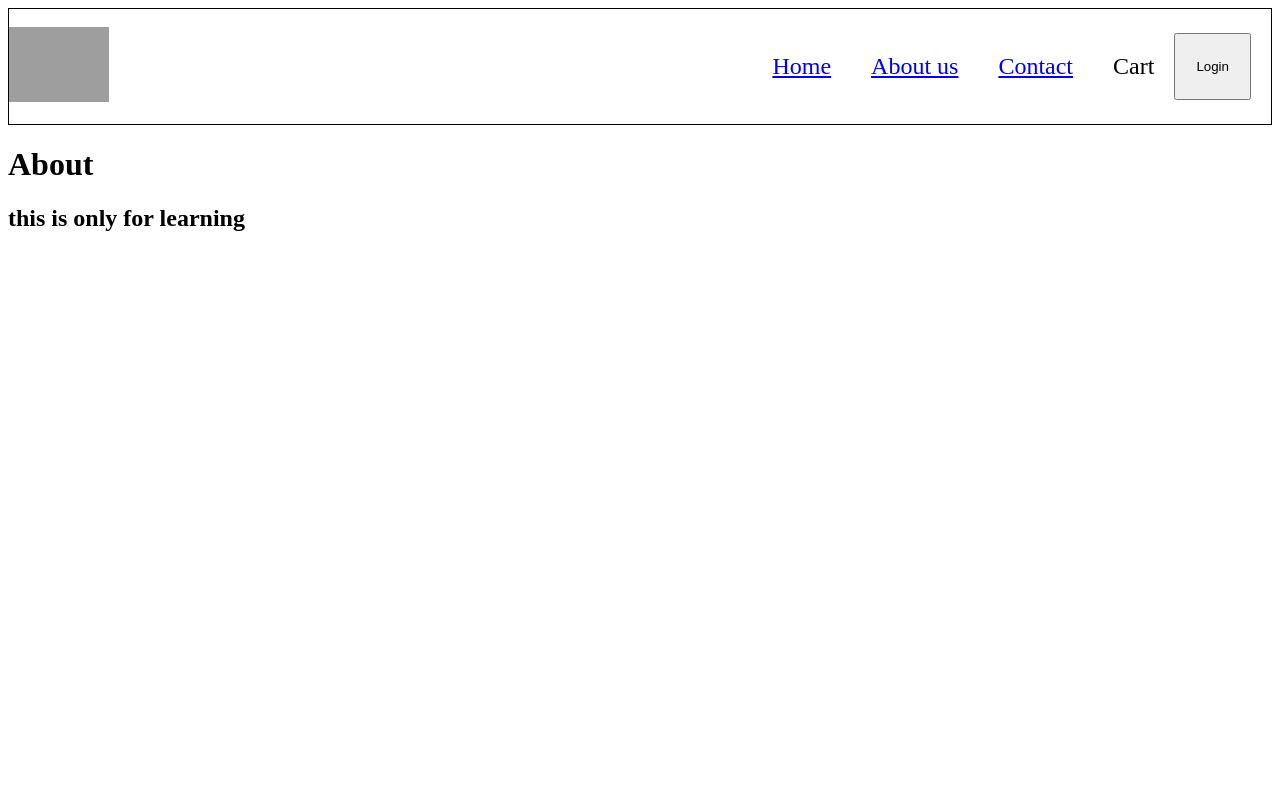
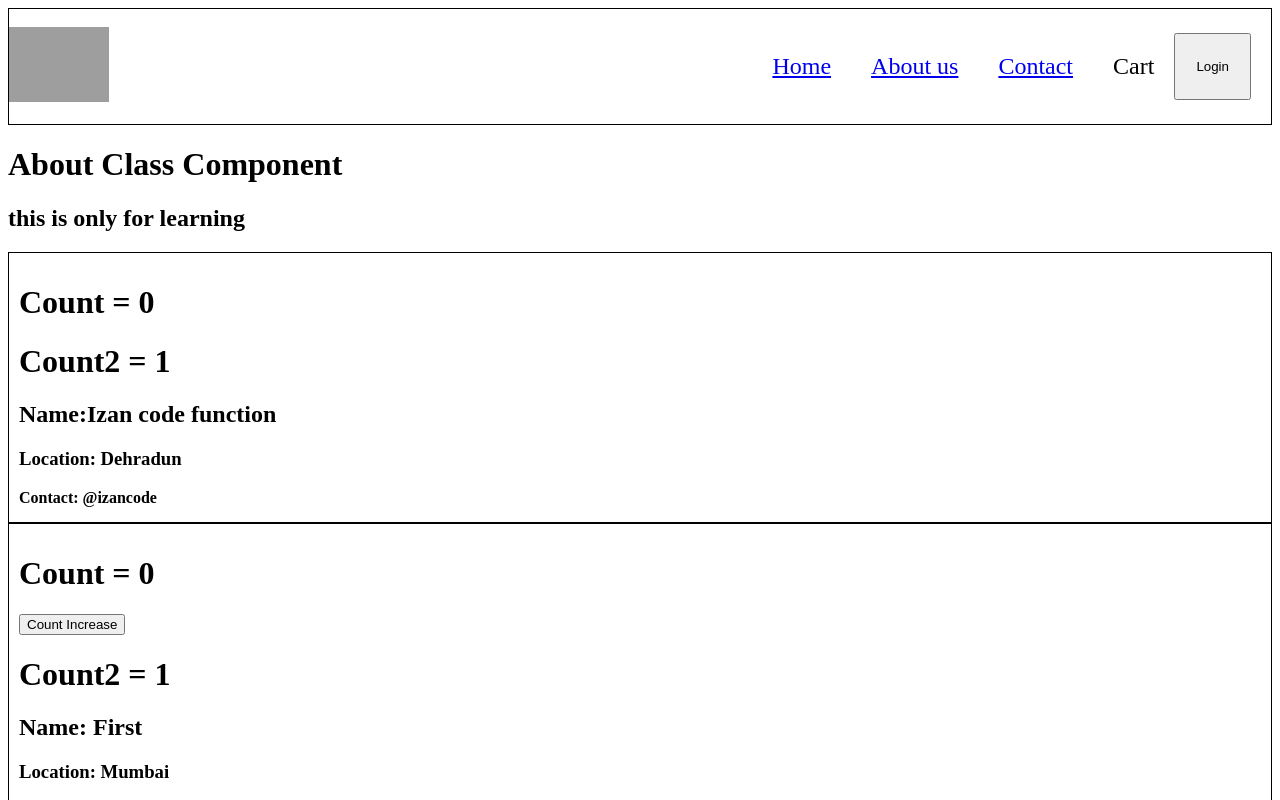
Before and after one commit to izancode/html-react, a React (Vite) app: page /about in a window 1280 px wide. Shown: the top 800 px of the page. Built offline with nearby package versions, Linux system fonts and the light colour scheme; grey boxes are pictures that could not be loaded.

Commit message:
swiggy class based

```diff
--- a/index.css
+++ b/index.css
@@ -105,3 +105,8 @@ h4 {
     width: 100%;
 
 }
+
+.user-card {
+    padding: 10px;
+    border: 1px solid #000;
+}
--- a/src/components/About.js
+++ b/src/components/About.js
@@ -1,10 +1,73 @@
+import User from "./User";
+import UserClass from "./UserClass";
+import { Component } from "react";
+
+class About extends Component {
+  constructor(props) {
+    super(props);
+    console.log("Parents Constructor");
+  }
+  componentDidMount() {
+    console.log("Parents component Did Mount");
+  }
+  render() {
+    console.log("Parents render");
+    return (
+      <div>
+        <h1>About Class Component</h1>
+        <h2>this is only for learning</h2>
+        <User name={"Izan code function"} />
+        <UserClass name={"First"} location={"Mumbai"} />
+        <UserClass name={"Second"} location={"us"} />
+        <UserClass name={"Third"} location={"us"} />
+      </div>
+    );
+  }
+}
+
+/*
+- Parent Constructor
+- Parent render
+
+    - First Construtor
+    - First render
+    - First component did mount
+
+    - Second Construtor
+    - Second render
+    - Second component did mount
+
+- Parent component did mount
+this is wrong
+
+
+- Parent Constructor
+- Parent render
+
+  - First Construtor
+  - First render
+
+  - Second Construtor
+  - Second render
+
+<DOM UPDATED - IN SINGLE BATCH>
+  - First component did mount
+  - Second component did mount
+
+- Parent component did mount
+this is Right
+
+
+
 const About = () => {
   return (
     <div>
-      <h1>About</h1>
+      <h1>About Function Component</h1>
       <h2>this is only for learning</h2>
+      <User name={"Izan code function"} />
+      <UserClass name={"Izan code Classes"} location={"Mumbai"} />
     </div>
   );
 };
-
+*/
 export default About;
--- /dev/null
+++ b/src/components/User.js
@@ -0,0 +1,21 @@
+import { useEffect, useState } from "react";
+
+const User = ({ name }) => {
+  const [count, setCount] = useState(0);
+  const [count2, setCount2] = useState(1);
+  useEffect(() => {
+    //Api Calls
+  }, []);
+
+  return (
+    <div className="user-card">
+      <h1>Count = {count}</h1>
+      <h1>Count2 = {count2}</h1>
+      <h2>Name:{name}</h2>
+      <h3>Location: Dehradun</h3>
+      <h4>Contact: @izancode</h4>
+    </div>
+  );
+};
+
+export default User;
--- /dev/null
+++ b/src/components/UserClass.js
@@ -0,0 +1,43 @@
+import React from "react";
+class UserClass extends React.Component {
+  constructor(props) {
+    super(props);
+    /* console.log(props);*/
+    this.state = {
+      count: 0,
+      count2: 1,
+    };
+    console.log(this.props.name + " Child Construtor");
+  }
+  componentDidMount() {
+    console.log(this.props.name + " Child component Did Mount");
+    //Api Call
+  }
+  render() {
+    const { name, location } = this.props;
+    const { count, count2 } = this.state;
+    console.log(this.props.name + " Child Render");
+    return (
+      <div className="user-card">
+        <h1>Count = {count}</h1>
+        <button
+          onClick={() => {
+            //NEVER UPDATE STATE VARIABLES DIRECTLY
+            this.setState({
+              count: this.state.count + 1,
+              count2: this.state.count2 + 1,
+            });
+          }}
+        >
+          Count Increase
+        </button>
+        <h1>Count2 = {count2}</h1>
+        <h2>Name: {name}</h2>
+        <h3>Location: {location}</h3>
+        <h4>Contact: @izancode</h4>
+      </div>
+    );
+  }
+}
+
+export default UserClass;
```
Also changed, not shown: 1 other file (tests, documents, lock files or other folders).
